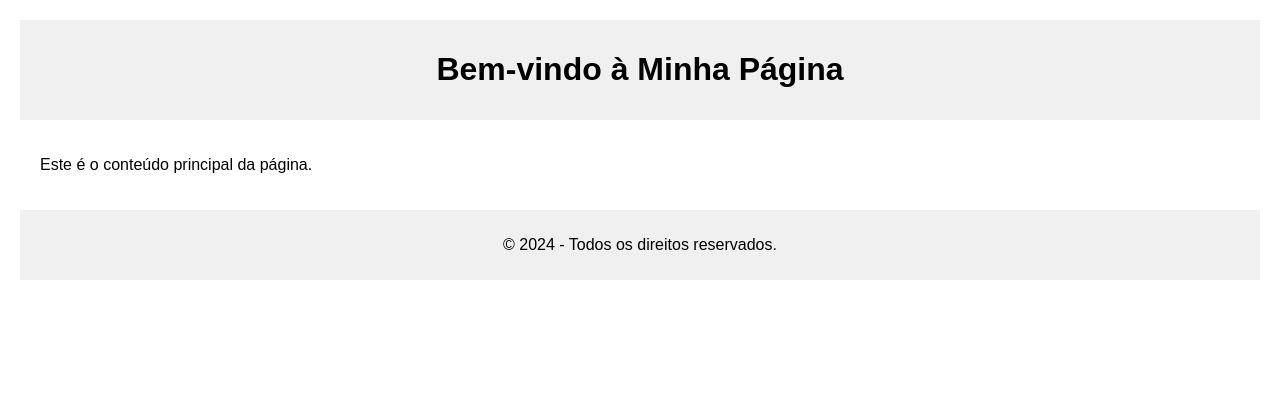
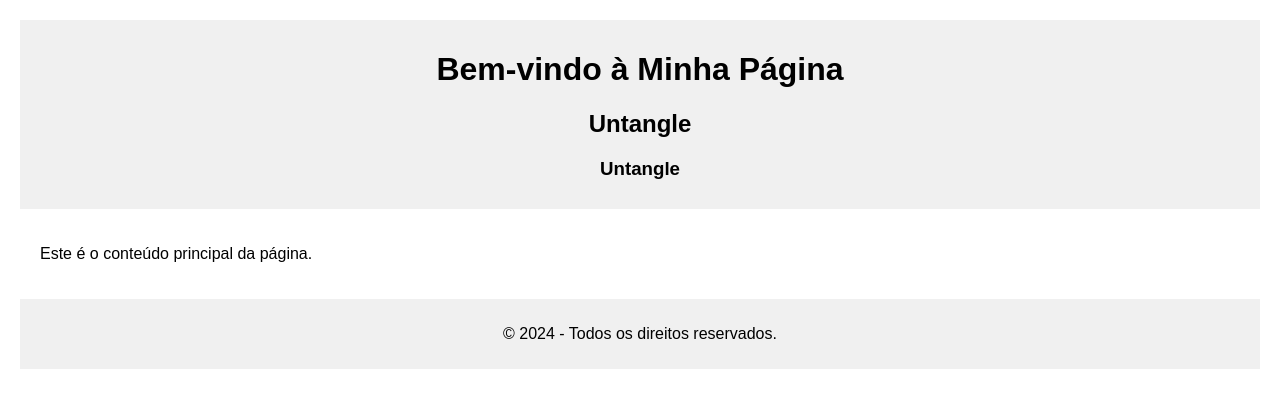
Before and after one commit to iagodevtech/projeto-concurso, a plain HTML site: page Index.html in a window 1280 px wide. Drawn offline with Linux system fonts and the light colour scheme.

Commit message:
Segundo commit

```diff
--- a/Index.html
+++ b/Index.html
@@ -10,6 +10,8 @@
 <body>
     <header>
         <h1>Bem-vindo à Minha Página</h1>
+        <h2>Untangle</h2>
+        <h3>Untangle</h3>
     </header>
     <main>
         <p>Este é o conteúdo principal da página.</p>
```
Also changed, not shown: 1 other file.
